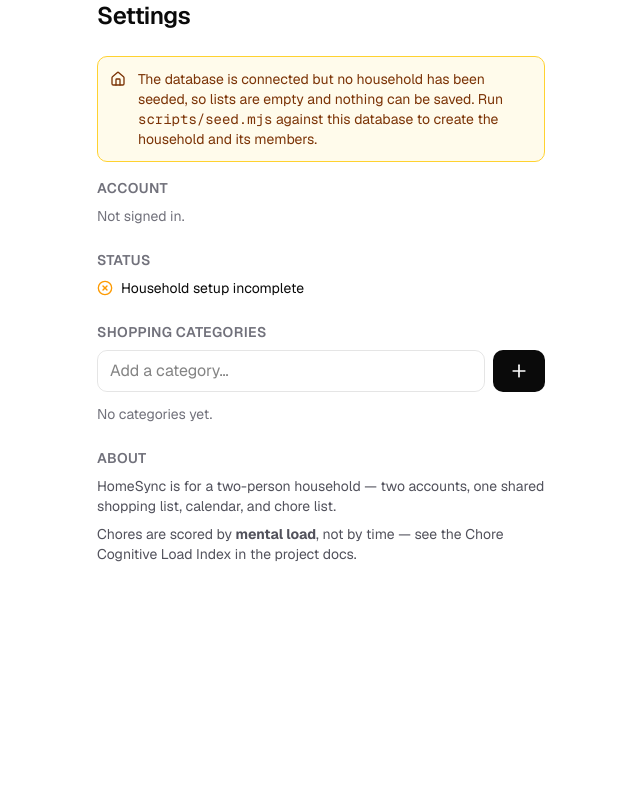
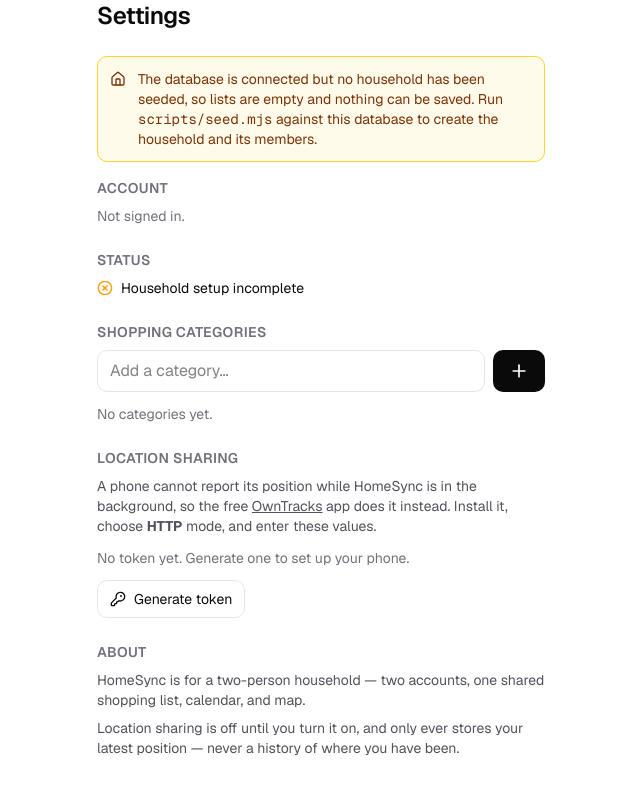
Before and after one commit to J5kinner/Bushwhacker, a Next.js app: page /settings in a window 1280 px wide. Shown: the top 794 px of the page, without its empty margins (319-959 px from the left). Built offline with nearby package versions, Linux system fonts and the light colour scheme; no server answers; the database is empty.

Commit message:
feat(location): add OwnTracks setup panel to settings

```diff
--- /dev/null
+++ b/app/settings/location-setup.tsx
@@ -0,0 +1,125 @@
+"use client";
+
+import { useState, useTransition } from "react";
+import { Check, Copy, KeyRound } from "lucide-react";
+import { regenerateLocationToken } from "@/app/location/actions";
+
+/** A label, a value, and a copy button — one OwnTracks field to transcribe. */
+function CopyRow({ label, value }: { label: string; value: string }) {
+  const [copied, setCopied] = useState(false);
+
+  async function copy() {
+    try {
+      await navigator.clipboard.writeText(value);
+      setCopied(true);
+      setTimeout(() => setCopied(false), 2000);
+    } catch {
+      // Clipboard access can be refused (older iOS, insecure context). The
+      // value is on screen and selectable, so there is nothing to recover from.
+    }
+  }
+
+  return (
+    <div className="flex items-start gap-2 py-1.5">
+      <div className="min-w-0 flex-1">
+        <p className="text-xs uppercase tracking-wide text-zinc-500">{label}</p>
+        <p className="wrap-break-word font-mono text-sm">{value}</p>
+      </div>
+      <button
+        onClick={copy}
+        className="mt-4 flex size-8 shrink-0 items-center justify-center rounded-lg text-zinc-400 hover:text-foreground"
+        aria-label={`Copy ${label}`}
+      >
+        {copied ? (
+          <Check className="size-4 text-emerald-500" aria-hidden />
+        ) : (
+          <Copy className="size-4" aria-hidden />
+        )}
+      </button>
+    </div>
+  );
+}
+
+/**
+ * One-time OwnTracks setup for the signed-in member.
+ *
+ * Shows the values to transcribe into the app's HTTP-mode settings. The copy
+ * buttons are load-bearing rather than polish — typing a 32-character token by
+ * hand on a phone is miserable.
+ */
+export function LocationSetup({
+  initialToken,
+  endpoint,
+}: {
+  initialToken: string | null;
+  endpoint: string;
+}) {
+  const [token, setToken] = useState(initialToken);
+  const [pending, startTransition] = useTransition();
+  const [error, setError] = useState<string | null>(null);
+
+  function regenerate() {
+    setError(null);
+    startTransition(async () => {
+      try {
+        const next = await regenerateLocationToken();
+        if (next) setToken(next);
+        else setError("Could not issue a token — check the household setup above.");
+      } catch {
+        setError("Could not issue a token. Try again.");
+      }
+    });
+  }
+
+  return (
+    <div className="space-y-3">
+      <p className="text-sm text-zinc-600 dark:text-zinc-400">
+        A phone cannot report its position while HomeSync is in the background,
+        so the free{" "}
+        <a
+          href="https://owntracks.org"
+          className="underline"
+          target="_blank"
+          rel="noreferrer"
+        >
+          OwnTracks
+        </a>{" "}
+        app does it instead. Install it, choose <strong>HTTP</strong> mode, and
+        enter these values.
+      </p>
+
+      {token ? (
+        <div className="divide-y divide-black/5 rounded-lg border border-black/10 px-3 py-1 dark:divide-white/10 dark:border-white/15">
+          <CopyRow label="URL" value={endpoint} />
+          <CopyRow label="User ID" value="homesync" />
+          <CopyRow label="Password" value={token} />
+        </div>
+      ) : (
+        <p className="text-sm text-zinc-500">
+          No token yet. Generate one to set up your phone.
+        </p>
+      )}
+
+      {error && (
+        <p className="text-sm text-red-600 dark:text-red-400">{error}</p>
+      )}
+
+      <button
+        onClick={regenerate}
+        disabled={pending}
+        className="flex items-center gap-2 rounded-lg border border-black/10 px-3 py-2 text-sm disabled:opacity-50 dark:border-white/15"
+      >
+        <KeyRound className="size-4" aria-hidden />
+        {token ? "Regenerate token" : "Generate token"}
+      </button>
+
+      {token && (
+        <p className="text-xs text-zinc-500">
+          Regenerating stops the old token working, so update your phone after
+          you do it. Set OwnTracks to <strong>significant changes</strong> mode
+          to keep battery use low.
+        </p>
+      )}
+    </div>
+  );
+}
--- a/app/settings/page.tsx
+++ b/app/settings/page.tsx
@@ -1,19 +1,44 @@
+import { headers } from "next/headers";
+import { eq } from "drizzle-orm";
 import { CheckCircle2, XCircle } from "lucide-react";
+import { getDb, isDbConfigured } from "@/db";
+import { users } from "@/db/schema";
 import { getShoppingCategories } from "@/lib/queries";
-import { getSetupIssue } from "@/lib/household";
+import { getSetupIssue, getCurrentUserId } from "@/lib/household";
 import { auth, signOut } from "@/auth";
 import { Button } from "@/components/ui/button";
 import { SetupNotice } from "@/components/db-notice";
 import { CategoryManager } from "./category-manager";
+import { LocationSetup } from "./location-setup";
 
 export const dynamic = "force-dynamic";
 
 export default async function SettingsPage() {
-  const [session, categories, setupIssue] = await Promise.all([
+  const [session, categories, setupIssue, userId, headerList] = await Promise.all([
     auth(),
     getShoppingCategories(),
     getSetupIssue(),
+    getCurrentUserId(),
+    headers(),
   ]);
+
+  // Read the deployment's own host so the endpoint shown is the one this phone
+  // is actually talking to — localhost in development, the preview URL on a
+  // preview, production in production. Hard-coding it would hand someone the
+  // wrong URL on two of those three.
+  const host = headerList.get("host") ?? "localhost:3000";
+  const protocol = host.startsWith("localhost") ? "http" : "https";
+  const endpoint = `${protocol}://${host}/api/location`;
+
+  let locationToken: string | null = null;
+  if (userId && isDbConfigured()) {
+    const [member] = await getDb()
+      .select({ token: users.locationToken })
+      .from(users)
+      .where(eq(users.id, userId))
+      .limit(1);
+    locationToken = member?.token ?? null;
+  }
 
   return (
     <div className="space-y-6">
@@ -85,17 +110,24 @@ export default async function SettingsPage() {
         />
       </section>
 
+      <section>
+        <h2 className="mb-2 text-sm font-semibold uppercase tracking-wide text-zinc-500">
+          Location sharing
+        </h2>
+        <LocationSetup initialToken={locationToken} endpoint={endpoint} />
+      </section>
+
       <section className="space-y-2 text-sm text-zinc-600 dark:text-zinc-400">
         <h2 className="text-sm font-semibold uppercase tracking-wide text-zinc-500">
           About
         </h2>
         <p>
           HomeSync is for a two-person household — two accounts, one shared
-          shopping list, calendar, and chore list.
+          shopping list, calendar, and map.
         </p>
         <p>
-          Chores are scored by <strong>mental load</strong>, not by time — see the
-          Chore Cognitive Load Index in the project docs.
+          Location sharing is off until you turn it on, and only ever stores
+          your latest position — never a history of where you have been.
         </p>
       </section>
     </div>
--- a/components/db-notice.tsx
+++ b/components/db-notice.tsx
@@ -36,8 +36,9 @@ const NOTICES: Record<
     message: (
       <>
         You are signed in, but this account is not a household member yet, so
-        chores cannot be added or ticked off. Add the address you signed in with
-        to <code>SEED_MEMBERS</code> and re-run <code>scripts/seed.mjs</code>.
+        nothing you save will be attributed to you. Add the address you signed
+        in with to <code>SEED_MEMBERS</code> and re-run{" "}
+        <code>scripts/seed.mjs</code>.
       </>
     ),
   },
```
